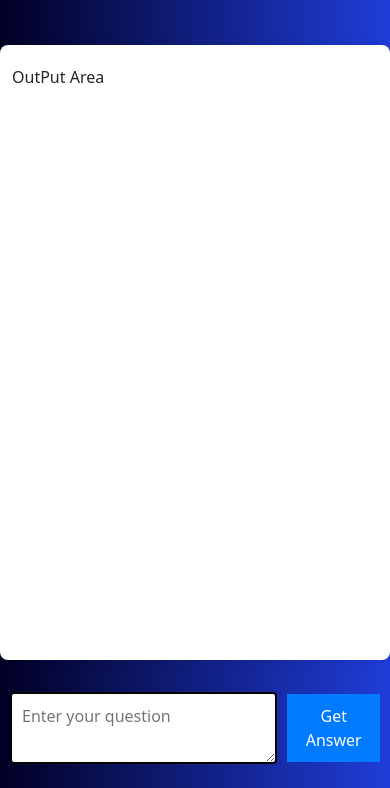
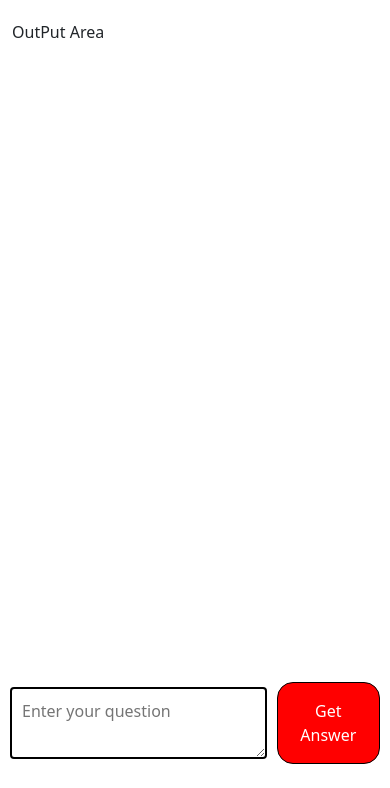
Before and after one commit to nikhildubey-23/ravan-with-webui, a Flask app: page / in a window 390 px wide. Shown: the part 56-844 px from the top of the page. Run offline with Flask 3, Linux system fonts and the light colour scheme; data comes from the database, SQL or seed files in the repository; both versions use the stored data as it was after the commit; some libraries are stand-ins or nearby versions.

Commit message:
index page is done

```diff
--- a/app/static/style.css
+++ b/app/static/style.css
@@ -52,6 +52,7 @@
     border-radius: 4px;
     resize: none;
     border:2px solid black;
+    font-size: 2rem;
 }
 button {
     padding: 10px;
@@ -99,3 +100,26 @@
     width: 100%;
 
 }
+.answer{
+    background-color: transparent;
+    height: 100%;
+    background-color: red;
+    border-radius: 1rem;
+    padding: 1rem;
+    border: 1px solid black;
+}
+.answer:hover{
+    background-color: rgb(235, 33, 33);
+}
+@media (max-width:572px) {
+    .container{
+        margin-top: 0;
+        margin-bottom: 90px;
+        border-radius: 0   ;
+    }
+    .search-container{
+
+        background-color: #fff;
+
+    }
+}
--- a/app/templates/index.html
+++ b/app/templates/index.html
@@ -52,7 +52,7 @@
         <div class="search-container">
             <form method="POST" action="/">
                 <textarea name="user_input" placeholder="Enter your question" required></textarea>
-                <button type="submit">Get Answer</button>
+                <button class="answer" type="submit">Get Answer</button>
             </form>
         </div>
     </div>
```
Also changed, not shown: default_user.db.
